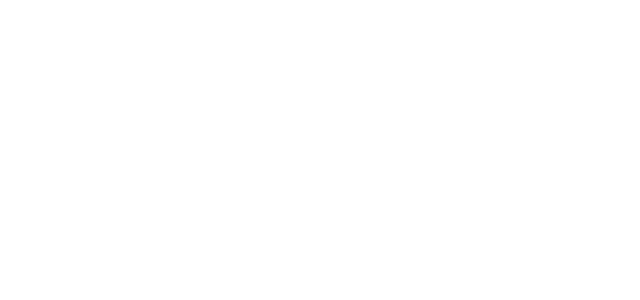
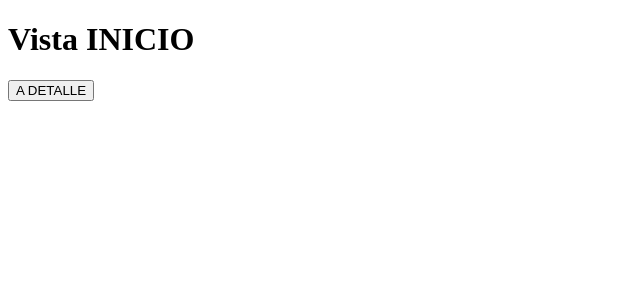
Before and after one commit to JonaDeEmeA/TestDeploy, a React (Create React App) app: page /#/ in a window 1280 px wide. Before the commit this address had no page. Shown: the top 300 px of the page, without its empty margins (0-640 px from the left). Built offline with nearby package versions, Linux system fonts and the light colour scheme.

Commit message:
nuevo intento usasndo https y usando run deploy

```diff
--- a/package.json
+++ b/package.json
@@ -1,5 +1,5 @@
 {
-  "homepage": "http:/jonadeemea.github.io/TestDeploy",
+  "homepage": "https://jonadeemea.github.io/TestDeploy",
   "name": "usestate",
   "version": "0.1.0",
   "private": true,
--- a/public/index.html
+++ b/public/index.html
@@ -9,21 +9,7 @@
       name="description"
       content="Web site created using create-react-app"
     />
-    <link rel="apple-touch-icon" href="%PUBLIC_URL%/logo192.png" />
-    <!--
-      manifest.json provides metadata used when your web app is installed on a
-      user's mobile device or desktop. See https://developers.google.com/web/fundamentals/web-app-manifest/
-    -->
-    <link rel="manifest" href="%PUBLIC_URL%/manifest.json" />
-    <!--
-      Notice the use of %PUBLIC_URL% in the tags above.
-      It will be replaced with the URL of the `public` folder during the build.
-      Only files inside the `public` folder can be referenced from the HTML.
 
-      Unlike "/favicon.ico" or "favicon.ico", "%PUBLIC_URL%/favicon.ico" will
-      work correctly both with client-side routing and a non-root public URL.
-      Learn how to configure a non-root public URL by running `npm run build`.
-    -->
     <title>React App</title>
   </head>
   <body>
--- a/src/App.js
+++ b/src/App.js
@@ -11,7 +11,7 @@
 
   return (
       <Routes>
-        <Route path="/inicio" element={<Inicio />}/>
+        <Route path="/" element={<Inicio />}/>
         <Route path="/detalle" element={<Detalle />}/>
       </Routes>
 
--- a/src/Vistas/Detalle.js
+++ b/src/Vistas/Detalle.js
@@ -5,7 +5,7 @@
 
     const navegar = useNavigate();
     const irInicio=()=>{
-        navegar("/inicio");
+        navegar("/");
     };
 
 
```
